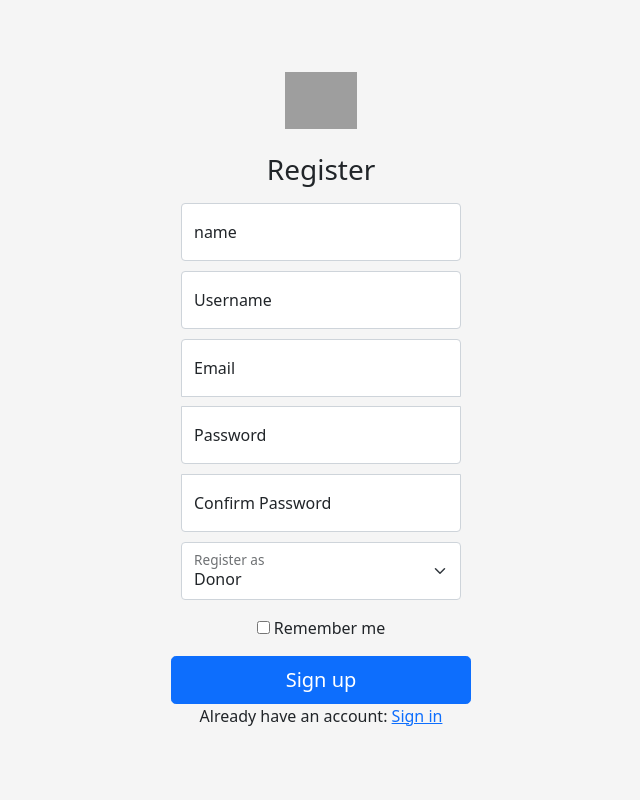
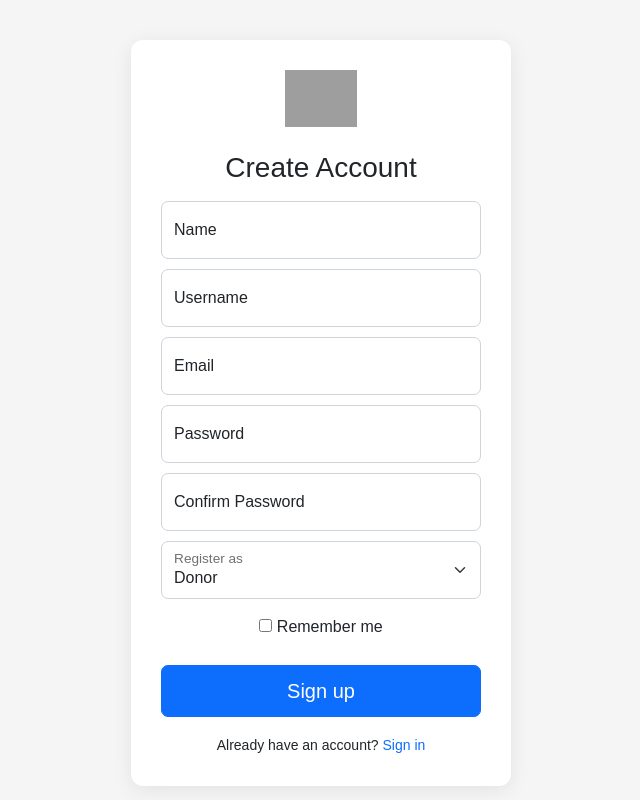
Before and after one commit to daors12345678910/hackathon_project, a PHP site: page / in a window 1280 px wide. Shown: the whole page, without its empty margins (319-959 px from the left). Run offline with PHP 8.4, Linux system fonts and the light colour scheme; grey boxes are pictures that could not be loaded.

Commit message:
hackathon5.0

```diff
--- a/config.php
+++ b/config.php
@@ -4,6 +4,8 @@ $user="root";
 $pass="";
 $server="localhost";
 $dbname="clothesDonation";
+
+define('ADMIN_SIGNUP_CODE', 'KindSocietyAdmin2026!');
 
 try {
 
--- a/index.php
+++ b/index.php
@@ -1,17 +1,19 @@
+
 <!DOCTYPE html>
 <html lang="en">
 <head>
     <meta charset="UTF-8">
-	<title>Document</title>
-	<link href="https://cdn.jsdelivr.net/npm/bootstrap@5.1.3/dist/css/bootstrap.min.css" rel="stylesheet" integrity="sha384-1BmE4kWBq78iYhFldvKuhfTAU6auU8tT94WrHftjDbrCEXSU1oBoqyl2QvZ6jIW3" crossorigin="anonymous">
-	<link rel="apple-touch-icon" href="/docs/5.1/assets/img/favicons/apple-touch-icon.png" sizes="180x180">
-	<link rel="icon" href="/docs/5.1/assets/img/favicons/favicon-32x32.png" sizes="32x32" type="image/png">
-	<link rel="icon" href="/docs/5.1/assets/img/favicons/favicon-16x16.png" sizes="16x16" type="image/png">
-	<link rel="manifest" href="/docs/5.1/assets/img/favicons/manifest.json">
-	<link rel="mask-icon" href="/docs/5.1/assets/img/favicons/safari-pinned-tab.svg" color="#7952b3">
-	<link rel="icon" href="/docs/5.1/assets/img/favicons/favicon.ico">
+    <meta name="viewport" content="width=device-width, initial-scale=1.0">
+
+    <title>Kind Society | Register</title>
+
+    <!-- Bootstrap 5 -->
+    <link href="https://cdn.jsdelivr.net/npm/bootstrap@5.1.3/dist/css/bootstrap.min.css"
+          rel="stylesheet"
+          integrity="sha384-1BmE4kWBq78iYhFldvKuhfTAU6auU8tT94WrHftjDbrCEXSU1oBoqyl2QvZ6jIW3"
+          crossorigin="anonymous">
+
     <style>
-
         html,
         body {
             height: 100%;
@@ -20,113 +22,245 @@
         body {
             display: flex;
             align-items: center;
-	  padding-top: 40px;
-	  padding-bottom: 40px;
+            justify-content: center;
+            padding: 40px 15px;
             background-color: #f5f5f5;
+            font-family: Arial, sans-serif;
         }
 
         .form-signin {
             width: 100%;
-	  max-width: 330px;
-	  padding: 15px;
+            max-width: 380px;
+            padding: 30px;
             margin: auto;
+            background: white;
+            border-radius: 12px;
+            box-shadow: 0 4px 20px rgba(0, 0, 0, 0.08);
         }
 
-	.form-signin .checkbox {
-	  font-weight: 400;
+        .form-signin .form-floating {
+            margin: 10px 0;
         }
 
         .form-signin .form-floating:focus-within {
             z-index: 2;
         }
 
-	.form-signin input[type="email"] {
-	  margin-bottom: -1px;
-	  border-bottom-right-radius: 0;
-	  border-bottom-left-radius: 0;
+        .form-signin .form-control,
+        .form-signin .form-select {
+            border-radius: 7px;
         }
 
-	.form-signin input[type="password"] {
-	  margin-bottom: 10px;
-	  border-top-left-radius: 0;
-	  border-top-right-radius: 0;
+        .form-signin .form-control:focus,
+        .form-signin .form-select:focus {
+            border-color: #0d6efd;
+            box-shadow: 0 0 0 0.2rem rgba(13, 110, 253, 0.15);
         }
-	.form-floating{
-		margin: 10px;
+
+        .form-signin h1 {
+            color: #212529;
+            font-weight: 600;
+        }
+
+        .form-signin button {
+            margin-top: 10px;
+            border-radius: 7px;
+            padding: 10px;
+        }
+
+        .form-signin .checkbox {
+            font-weight: 400;
+            margin-top: 15px;
+        }
+
+        .form-signin a {
+            text-decoration: none;
+            color: #0d6efd;
+        }
+
+        .form-signin a:hover {
+            text-decoration: underline;
+        }
+
+        .register-footer {
+            margin-top: 18px;
+            font-size: 14px;
+        }
+
+        @media (max-width: 480px) {
+            .form-signin {
+                padding: 22px;
+            }
         }
     </style>
 </head>
+
 <body class="text-center">
-<!-- Creating a form which will post us some data in register.php file -->
+
 <main class="form-signin">
-  <form action="register.php" method="post">
-    <img class="mb-4" src="https://getbootstrap.com/docs/5.1/assets/brand/bootstrap-logo.svg" alt="" width="72" height="57">
-    <h1 class="h3 mb-3 fw-normal">Register</h1>
 
+    <form action="register.php" method="POST">
+
+        <img class="mb-4"
+             src="https://getbootstrap.com/docs/5.1/assets/brand/bootstrap-logo.svg"
+             alt="Bootstrap logo"
+             width="72"
+             height="57">
+
+        <h1 class="h3 mb-3 fw-normal">Create Account</h1>
+
+        <!-- Name -->
         <div class="form-floating">
-      <input type="text" class="form-control" id="floatingInput" placeholder="Emri" name="emri" required>
-      <label for="floatingInput">name</label>
-    </div>
-    <div class="form-floating">
-      <input type="text" class="form-control" id="floatingInput" placeholder="Username" name="username" required>
-      <label for="floatingInput">Username</label>
-    </div>
-    <div class="form-floating">
-      <input type="email" class="form-control" id="floatingInput" placeholder="Email" name="email" required>
-      <label for="floatingInput">Email</label>
-    </div>
-    <div class="form-floating">
-      <input type="password" class="form-control" id="floatingInput" placeholder="Password" name="password" required>
-      <label for="floatingInput">Password</label>
-    </div>
-    <div class="form-floating">
-      <input type="password" class="form-control" id="floatingPassword" placeholder="Confirm Password" name="confirm_password" required>
-      <label for="floatingPassword">Confirm Password</label>
+            <input type="text"
+                   class="form-control"
+                   id="emri"
+                   placeholder="Name"
+                   name="emri"
+                   required>
+
+            <label for="emri">Name</label>
         </div>
 
+        <!-- Username -->
+        <div class="form-floating">
+            <input type="text"
+                   class="form-control"
+                   id="username"
+                   placeholder="Username"
+                   name="username"
+                   required>
+
+            <label for="username">Username</label>
+        </div>
+
+        <!-- Email -->
+        <div class="form-floating">
+            <input type="email"
+                   class="form-control"
+                   id="email"
+                   placeholder="Email"
+                   name="email"
+                   required>
+
+            <label for="email">Email</label>
+        </div>
+
+        <!-- Password -->
+        <div class="form-floating">
+            <input type="password"
+                   class="form-control"
+                   id="password"
+                   placeholder="Password"
+                   name="password"
+                   required>
+
+            <label for="password">Password</label>
+        </div>
+
+        <!-- Confirm Password -->
+        <div class="form-floating">
+            <input type="password"
+                   class="form-control"
+                   id="confirm_password"
+                   placeholder="Confirm Password"
+                   name="confirm_password"
+                   required>
+
+            <label for="confirm_password">Confirm Password</label>
+        </div>
+
+        <!-- Account Role -->
         <div class="form-floating mb-3">
-    <select class="form-select" name="role" id="role" required>
+
+            <select class="form-select"
+                    name="role"
+                    id="role"
+                    required>
+
                 <option value="donor" selected>Donor</option>
                 <option value="charity">Charity</option>
                 <option value="admin">Admin</option>
+
             </select>
+
             <label for="role">Register as</label>
+
         </div>
 
-<div class="form-floating mb-3" id="adminCodeField" style="display: none;">
+        <!-- Admin Registration Code -->
+        <div class="form-floating mb-3"
+             id="adminCodeField"
+             style="display: none;">
+
             <input type="password"
                    class="form-control"
                    name="admin_code"
                    id="admin_code"
                    placeholder="Admin registration code">
+
             <label for="admin_code">Admin registration code</label>
+
         </div>
 
+        <!-- Remember Me -->
+        <div class="checkbox mb-3">
+
+            <label>
+                <input name="checkbox"
+                       type="checkbox"
+                       value="remember-me">
+
+                Remember me
+            </label>
+
+        </div>
+
+        <!-- Register Button -->
+        <button class="w-100 btn btn-lg btn-primary"
+                type="submit"
+                name="submit">
+
+            Sign up
+
+        </button>
+
+        <!-- Login Link -->
+        <div class="register-footer">
+
+            <span>Already have an account?</span>
+
+            <a href="login.php">Sign in</a>
+
+        </div>
+
+    </form>
+
+</main>
+
+<!-- JavaScript for Admin Code -->
 <script>
+
 document.getElementById('role').addEventListener('change', function () {
+
     const adminField = document.getElementById('adminCodeField');
     const adminCode = document.getElementById('admin_code');
 
     if (this.value === 'admin') {
+
         adminField.style.display = 'block';
         adminCode.required = true;
+
     } else {
+
         adminField.style.display = 'none';
         adminCode.required = false;
         adminCode.value = '';
+
     }
+
 });
+
 </script>
-
-    <div class="checkbox mb-3">
-      <label>
-        <input name="checkbox" type="checkbox" value="remember-me"> Remember me
-      </label>
-    </div>
-    <button class="w-100 btn btn-lg btn-primary" type="submit" name="submit">Sign up</button>
-    <span>Already have an account: </span><a href="login.php">Sign in</a>
-  </form>
-</main>
 
 </body>
 </html>
```
Also changed, not shown: loginLogic.php (+47 -49 lines), register.php (+17 -11 lines). Lines whose indentation alone changed are shown as unchanged.
